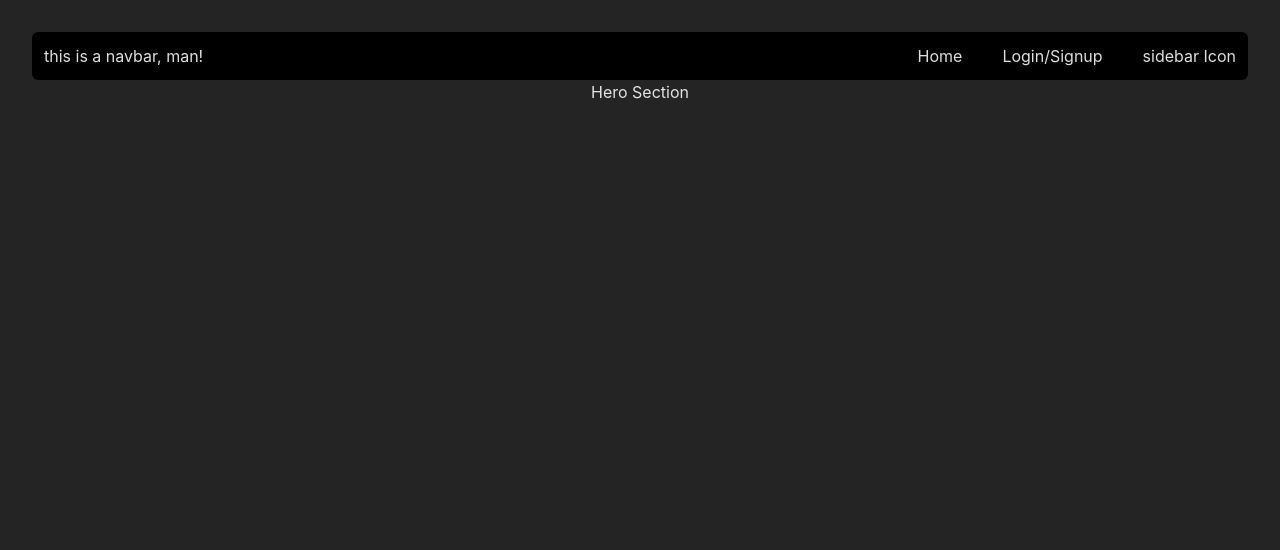
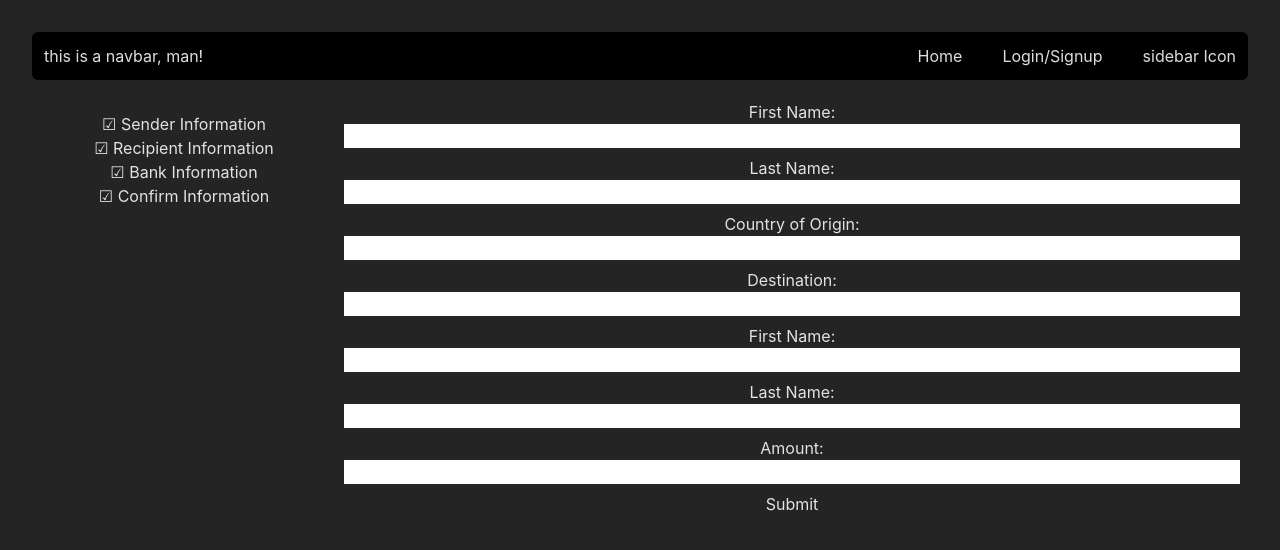
Before and after one commit to waylandsingh/remitFE, a React (Vite) app: page / in a window 1280 px wide. Shown: the top 550 px of the page. Built offline with nearby package versions, Linux system fonts and the light colour scheme.

Commit message:
mockup form added

```diff
--- a/src/App.jsx
+++ b/src/App.jsx
@@ -1,7 +1,7 @@
 import { useState } from 'react'
 import reactLogo from './assets/react.svg'
 import './App.css'
-import {Hero, Navbar} from './components'
+import {Hero, Navbar, RemitForm} from './components'
 
 function App() {
   const [count, setCount] = useState(0)
@@ -9,7 +9,8 @@ function App() {
   return (
     <div className="App ">
       <Navbar / >
-      <Hero />
+      <RemitForm />
+      {/* <Hero /> */}
     </div>
   )
 }
--- /dev/null
+++ b/src/components/RemitForm.jsx
@@ -0,0 +1,67 @@
+import React from 'react'
+
+
+// consider breaking things down into more components for readability :D
+
+const RemitForm = () => {
+    return (
+
+        <div class="container mx-auto">
+            <div class="flex flex-row flex-wrap py-4">
+                <aside class="w-full sm:w-1/3 md:w-1/4 px-2">
+                    <div class="sticky top-0 p-4 w-full">
+                        <ul class="flex flex-col overflow-hidden">
+                            ☑ Sender Information
+                        </ul>
+                        <ul class="flex flex-col overflow-hidden">
+                            ☑ Recipient Information
+                        </ul>
+                        <ul class="flex flex-col overflow-hidden">
+                            ☑ Bank Information
+                        </ul>
+                        <ul class="flex flex-col overflow-hidden">
+                            ☑ Confirm Information
+                        </ul>
+                    </div>
+                </aside>
+                <main role="main" class="w-full sm:w-2/3 md:w-3/4 pt-1 px-2">
+                    <form className="flex flex-col pb-20">
+                    {/* break these into components that are rendered individually */}
+                        <label className="flex flex-col pb-2 ">
+                            First Name:
+                        <input type="text" name="senderFirstName" />
+                        </label>
+                        <label className="flex flex-col pb-2 ">
+                            Last Name:
+                        <input type="text" name="senderLastName" />
+                        </label>
+                        <label className="flex flex-col pb-2 ">
+                            Country of Origin:
+                        <input type="text" name="originCountry" />
+                        </label>
+                        <label className="flex flex-col pb-2 ">
+                            Destination:
+                        <input type="text" name="destinationCountry" />
+                        </label>
+                        <label className="flex flex-col pb-2 ">
+                            First Name:
+                        <input type="text" name="recipientFirstName" />
+                        </label>
+                        <label className="flex flex-col pb-2">
+                            Last Name:
+                        <input type="text" name="recipientLastName" />
+                        </label>
+                        <label className="flex flex-col pb-2">
+                            Amount:
+                        <input type="text" name="transactionAmount" />
+                        </label>
+                        <input type="submit" value="Submit" />
+                    </form>
+                </main>
+            </div>
+        </div>
+
+    )
+}
+
+export default RemitForm
--- a/src/components/index.jsx
+++ b/src/components/index.jsx
@@ -3,6 +3,7 @@
 // import the components that you'd like to `import ___ from 'components`
 import Hero from './Hero';
 import Navbar from './Navbar';
+import RemitForm from './RemitForm';
 
 
 
@@ -10,5 +11,6 @@ import Navbar from './Navbar';
 
 export {
     Hero,
-    Navbar
+    Navbar,
+    RemitForm
 }
```
